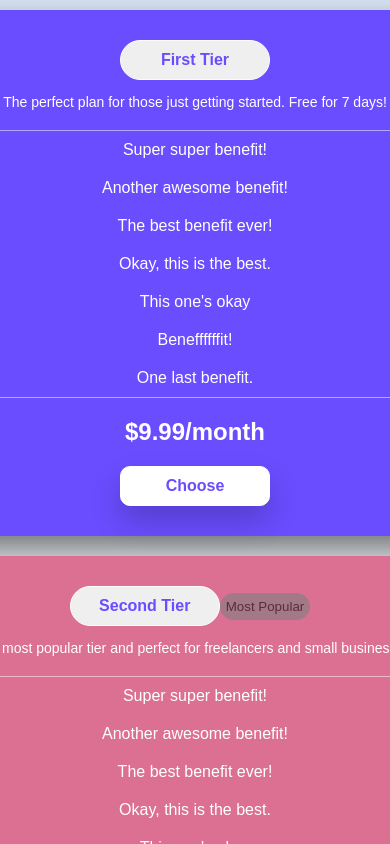
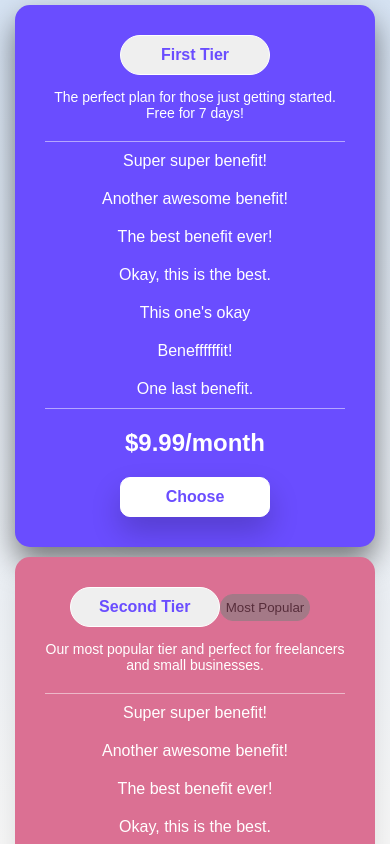
Before and after one commit to mgarg08/daily-task, a React (Create React App) app: page / in a window 390 px wide. Shown: the top 844 px of the page. Built offline with nearby package versions, Linux system fonts and the light colour scheme.

Commit message:
responsive fixes

```diff
--- a/src/Component/September1/style.css
+++ b/src/Component/September1/style.css
@@ -110,12 +110,12 @@ body {
         flex-direction: column;
         align-items: center;
         height: 100vh;
+        background: linear-gradient(to top, #f7f7f7, #d6e3f3);
     }
 
     .pricing-card {
-        width: 90%;
-        margin: 10px 5px;
-        height: 600px;
+        margin: 5px 5px;
+        height: 580px;
+
     }
-
   }
```
